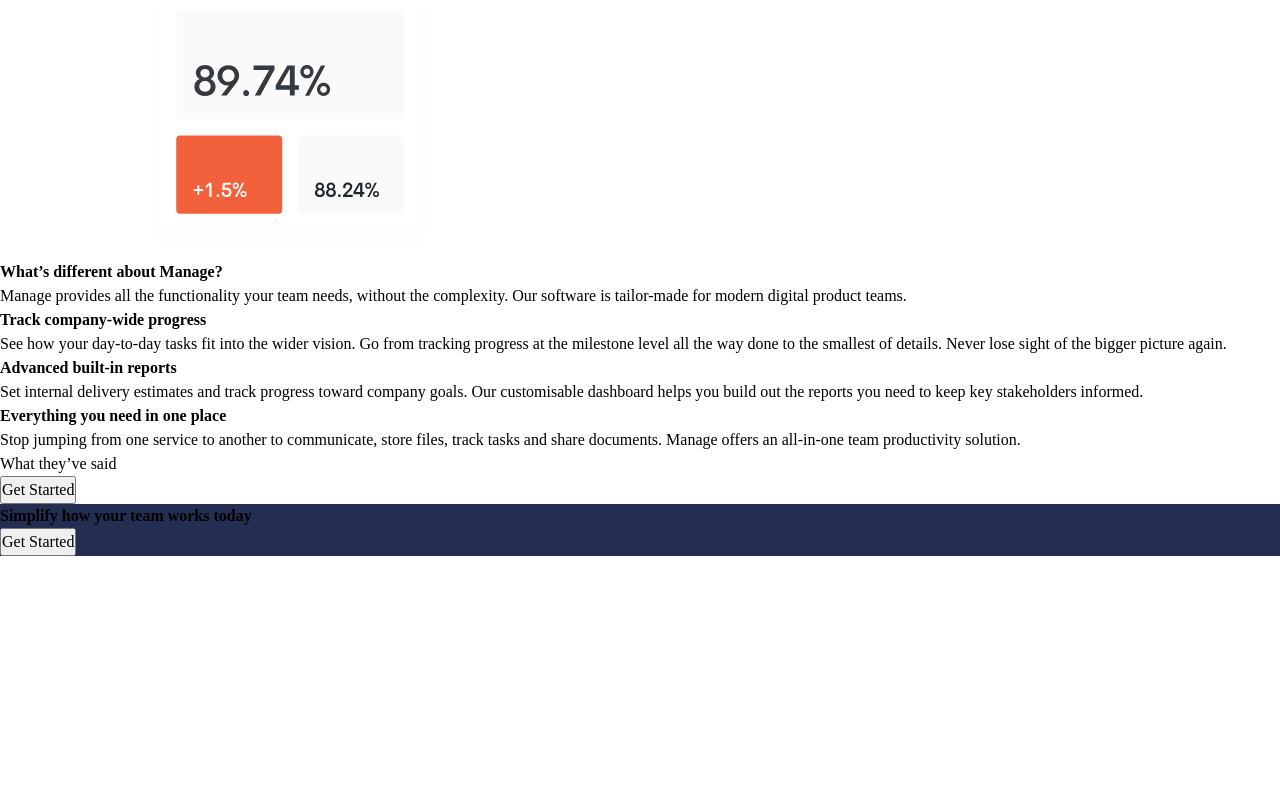
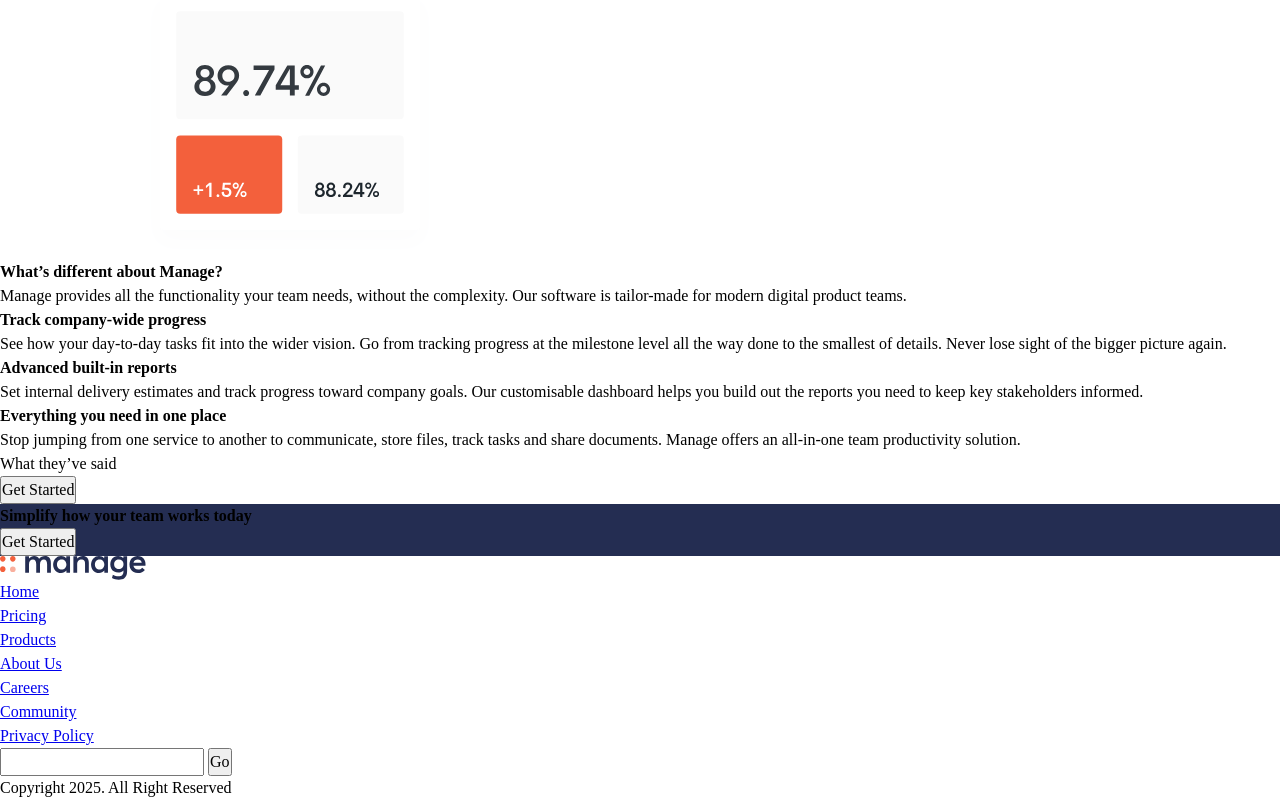
Before and after one commit to ansss22/manage, a website built with Vite: page index.html in a window 1280 px wide. Shown: the part 513-1313 px from the top of the page. Before the commit the page ends 1069 px from the top, so only its background shows below. Built offline with nearby package versions, Linux system fonts and the light colour scheme.

Commit message:
add footer html

```diff
--- a/index.html
+++ b/index.html
@@ -17,7 +17,7 @@
     <div class="container">
       <a href="#"><img src="./images/logo.svg" alt="logo"></a>
       <nav class="primary-navigation">
-        <ul>
+        <ul aria-label="primary" role="list">
           <li><a href="#">Pricing</a></li>
           <li><a href="#">Product</a></li>
           <li><a href="#">About Us</a></li>
@@ -99,6 +99,42 @@
     </section>
   </main>
 
+  <footer class="">
+    <div class="continer">
+      <div class="even-columns">
+        <div>
+          <a href="#"><img src="./images/logo.svg" alt="logo"></a>
+          <ul role="list" aria-label="Social links">
+            <li><a aria-label="facebook" href="#"></a></li>
+            <li><a aria-label="yootube" href="#"></a></li>
+            <li><a aria-label="twitter" href="#"></a></li>
+            <li><a aria-label="pinterest" href="#"></a></li>
+            <li><a aria-label="instgram" href="#"></a></li>
+          </ul>
+        </div>
+        <div>
+          <nav class="footer-nav">
+            <ul role="list" aria-label="Footer">
+              <li><a href="#">Home</a></li>
+              <li><a href="#">Pricing</a></li>
+              <li><a href="#">Products</a></li>
+              <li><a href="#">About Us</a></li>
+              <li><a href="#">Careers</a></li>
+              <li><a href="#">Community</a></li>
+              <li><a href="#">Privacy Policy</a></li>
+            </ul>
+          </nav>
+        </div>
+        <div>
+          <form action="">
+            <input type="email">
+            <button class="button">Go</button>
+          </form>
+          <p>Copyright 2025. All Right Reserved</p>
+        </div>
+      </div>
+    </div>
+  </footer>
   <script type="module" src="/main.js"></script>
 </body>
 
```
